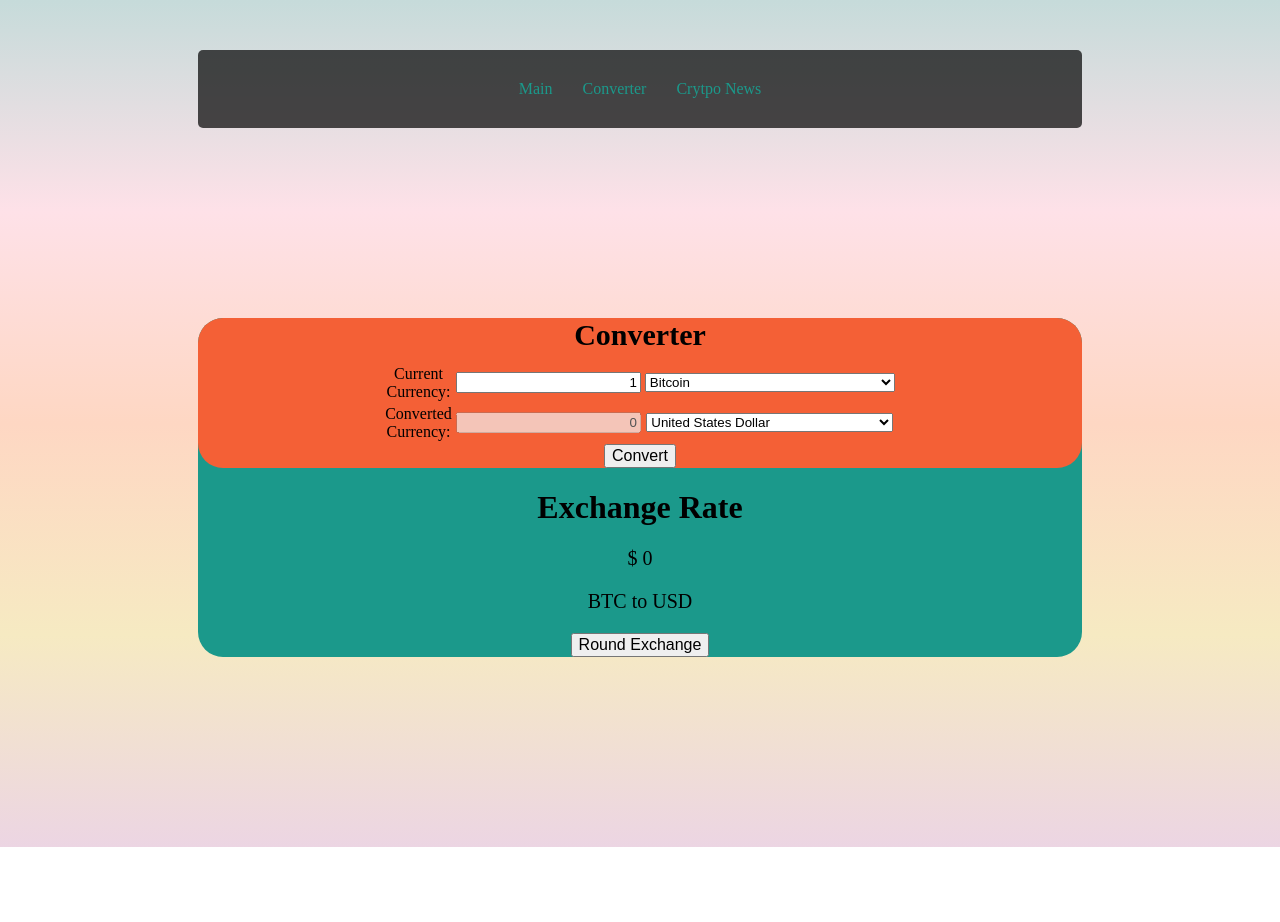
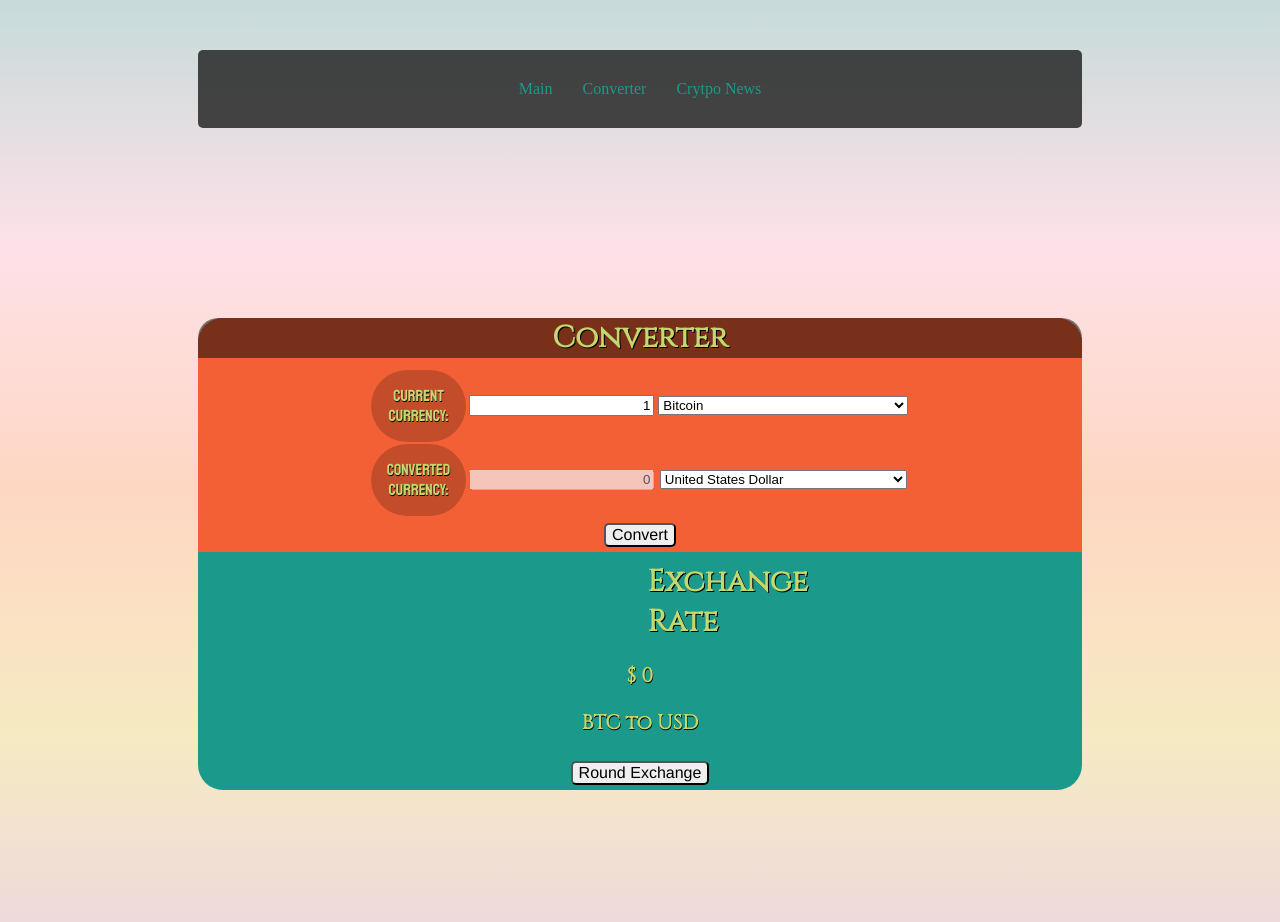
Before and after one commit to danielarmbruster0314/Phase-2-Coding-Project-Crypto-Currency-Converter, a React (Create React App) app in the folder currency-converter/: page /converter in a window 1280 px wide. Shown: the top 922 px of the page. Before the commit the page ends 847 px from the top, so only its background shows below. Built offline with nearby package versions, Linux system fonts and the light colour scheme; no server answers; a web font is replaced by a local one.

Commit message:
the css never ends

```diff
--- a/currency-converter/src/Convert.js
+++ b/currency-converter/src/Convert.js
@@ -39,7 +39,7 @@ console.log(displayResult)
             <table>
                 <tbody>
                     <tr>
-                        <td>Current Currency:</td>
+                        <td className="currenceytext">Current Currency:</td>
                             <td><input type="number" onChange={(e) =>{setAmount(e.target.value)}} value={amount} id="current" name="current" dir="rtl" placeholder="0.00"/></td>
                                 <td>
                                 <select onChange={(e)=>{setConverting(e.target.value)}} value={converting} id="cripto" name="cripto">
@@ -67,7 +67,7 @@ console.log(displayResult)
                                  </td>
                             </tr>
             <tr>
-               <td>Converted Currency:</td>
+               <td className="currenceytext">Converted Currency:</td>
                      <td>
                 <input type="number" disabled={true}  value={displayResult} id="converted" name="converted" dir="rtl" placeholder="0.00"/>
                     </td>
--- a/currency-converter/src/Exchange.js
+++ b/currency-converter/src/Exchange.js
@@ -11,8 +11,8 @@ function Exchange({ exchange, current, converted }){
     setIsOn((isOn)=>!isOn )
 }
     return(
-        <div>
-            <h1>Exchange Rate</h1>
+        <div className="exchanger">
+            <h1 className="rate">Exchange Rate</h1>
             {isOn ? <p>$ {Math.floor(exchange)}.00</p> : <p>$ {exchange}</p>}
 
             <p>{converted} to {current}</p>
--- a/currency-converter/src/index.css
+++ b/currency-converter/src/index.css
@@ -72,9 +72,24 @@
 
 }
 
+
+.rate{
+  text-shadow: 1px 1px rgba(0,0,0);
+  color: var(--june-bud);
+  font-size: 30px;
+  margin-top: 10px;
+  margin-bottom: 10px;
+  margin-left: 15em;
+  margin-right: 15em;
+  font-family: "Cinzel";
+  background-color: rgba(0,0,0,.5);
+  border-radius: 60px;
+
+}
+
 .convert{
  background-color: var(--portland-orange);
- border-radius: 25px;
+ border-radius: 25px 25px 0px 0px;
 }
 
 .criptodashboard{
@@ -99,15 +114,35 @@ table{
 }
 
 button{
+  font-family: 'Franklin Gothic Medium', 'Arial Narrow', Arial, sans-serif;
   cursor: pointer;
   font-size: 16px;
+  margin: 5px;
+  border-radius: 5px;
+
 }
 
 h2{
+  text-shadow: 1px 1px rgba(0,0,0);
+  color: var(--june-bud);
   font-size: 30px;
   margin-top: 10px;
   margin-bottom: 10px;
+  font-family: "Cinzel";
+  background-color: rgba(0,0,0,.5);
+  border-radius: 20px 20px 0px 0px;
+
 }
+
+.currenceytext{
+  text-shadow: .5px .5px rgba(0,0,0);
+  color: var(--june-bud);
+  font-family: "Staatliches";
+  padding: 1em;
+  background-color: rgb(0,0,0,.2);
+  border-radius: 60px;
+}
+
 
 p{
   font-size: 20px;
@@ -135,3 +170,10 @@ background-color: rgb(0,0,0,.7);
 padding: 30px;
 border-radius: 5px;
 }
+
+.exchanger{
+  color: var(--june-bud);
+  font-family: "Cinzel";
+  font-weight: bold;
+  text-shadow: .5px .5px rgba(0,0,0)
+}
```
